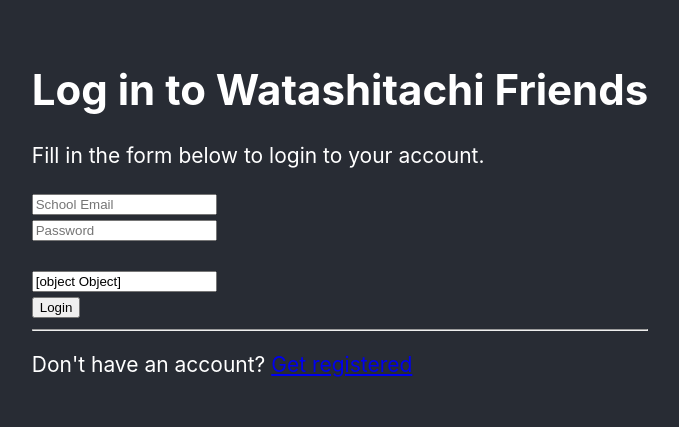
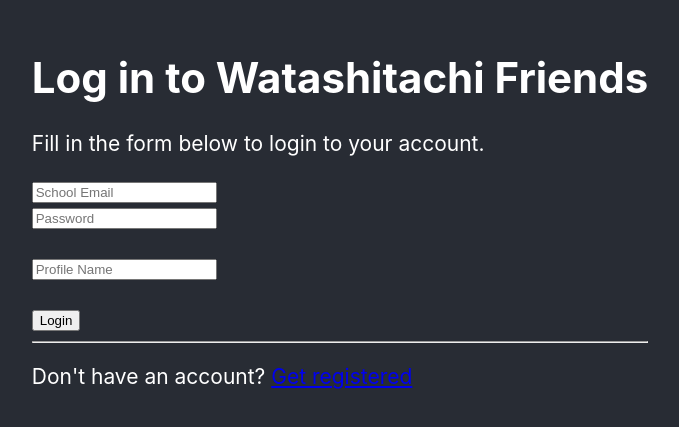
Before and after one commit to amcdon03/WatashitachiFriends, a React (Create React App) app: page /login in a window 1280 px wide. Shown: the part 183-610 px from the top of the page, without its empty margins (300-979 px from the left). Built offline with nearby package versions, Linux system fonts and the light colour scheme; no server answers.

Commit message:
renamed profile name to username

```diff
--- a/src/pages/login.js
+++ b/src/pages/login.js
@@ -6,7 +6,7 @@ export default function Login() {
   const [error, setError] = useState(null);
   const [email, setEmail] = useState("");
   const [password, setPassword] = useState("");
-  const [profileName, setProfileName] = useState({ profileName: "" });
+  const [username, setUsername] = useState("");
 
   const handleEmailChange = (event) => {
     setEmail(event.target.value);
@@ -18,7 +18,7 @@ export default function Login() {
   // Sets a profile name here?
   const handleNameChange = (event) => {
     event.persist();
-    setProfileName(event.target.value);
+    setUsername(event.target.value);
   };
 
   const handleSubmit = async (event) => {
@@ -59,12 +59,13 @@ export default function Login() {
         <div>
           <input
             placeholder="Profile Name"
-            name="profileName"
+            name="username"
             onChange={handleNameChange}
-            value={profileName}
+            value={username}
             type="text"
           />
         </div>
+        <br />
         <div>
           {error ? <p className="error">{error}</p> : null}
           <button type="submit">Login</button>
```
